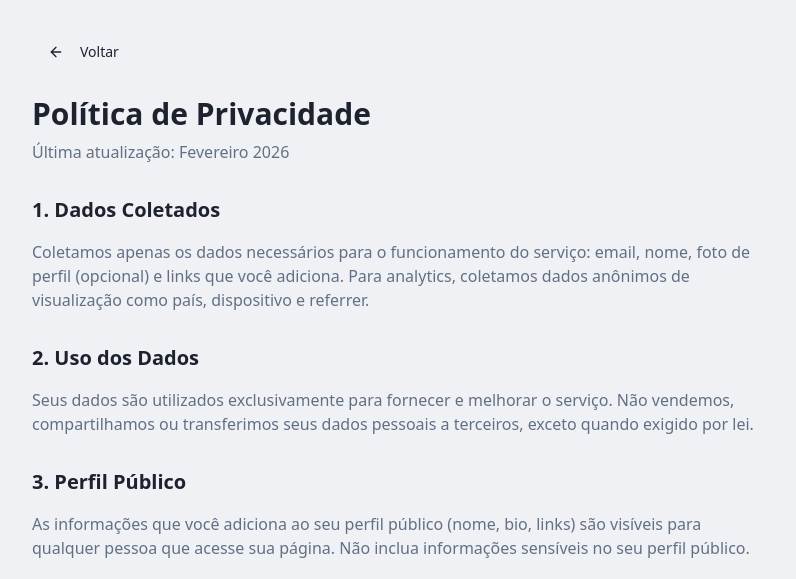
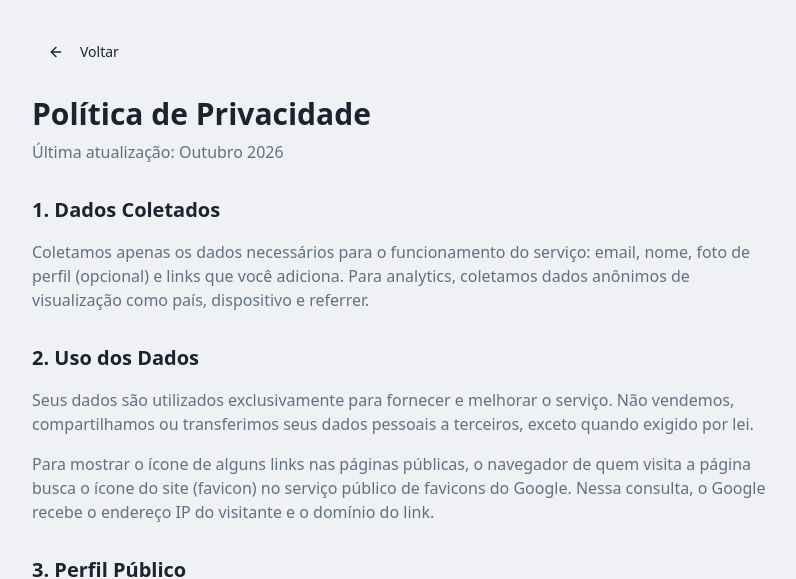
Before and after one commit to dna1973/linkhub-express, a React (Vite) app: page /privacy in a window 1280 px wide. Shown: the top 579 px of the page, without its empty margins (240-1036 px from the left). Built offline with nearby package versions, Linux system fonts and the light colour scheme; no server answers.

Commit message:
Privacidade: favicons dos links pelo serviço do Google
Co-Authored-By: Claude Opus 5.5 <noreply@anthropic.com>

```diff
--- a/src/pages/Privacy.tsx
+++ b/src/pages/Privacy.tsx
@@ -16,7 +16,7 @@ const Privacy = () => {
 
         <article className="prose prose-invert max-w-none">
           <h1 className="text-3xl font-bold mb-2">Política de Privacidade</h1>
-          <p className="text-muted-foreground mb-8">Última atualização: Fevereiro 2026</p>
+          <p className="text-muted-foreground mb-8">Última atualização: Outubro 2026</p>
 
           <section className="space-y-4 mb-8">
             <h2 className="text-xl font-semibold">1. Dados Coletados</h2>
@@ -29,6 +29,9 @@ const Privacy = () => {
             <h2 className="text-xl font-semibold">2. Uso dos Dados</h2>
             <p className="text-muted-foreground">
               Seus dados são utilizados exclusivamente para fornecer e melhorar o serviço. Não vendemos, compartilhamos ou transferimos seus dados pessoais a terceiros, exceto quando exigido por lei.
+            </p>
+            <p className="text-muted-foreground">
+              Para mostrar o ícone de alguns links nas páginas públicas, o navegador de quem visita a página busca o ícone do site (favicon) no serviço público de favicons do Google. Nessa consulta, o Google recebe o endereço IP do visitante e o domínio do link.
             </p>
           </section>
 
```
